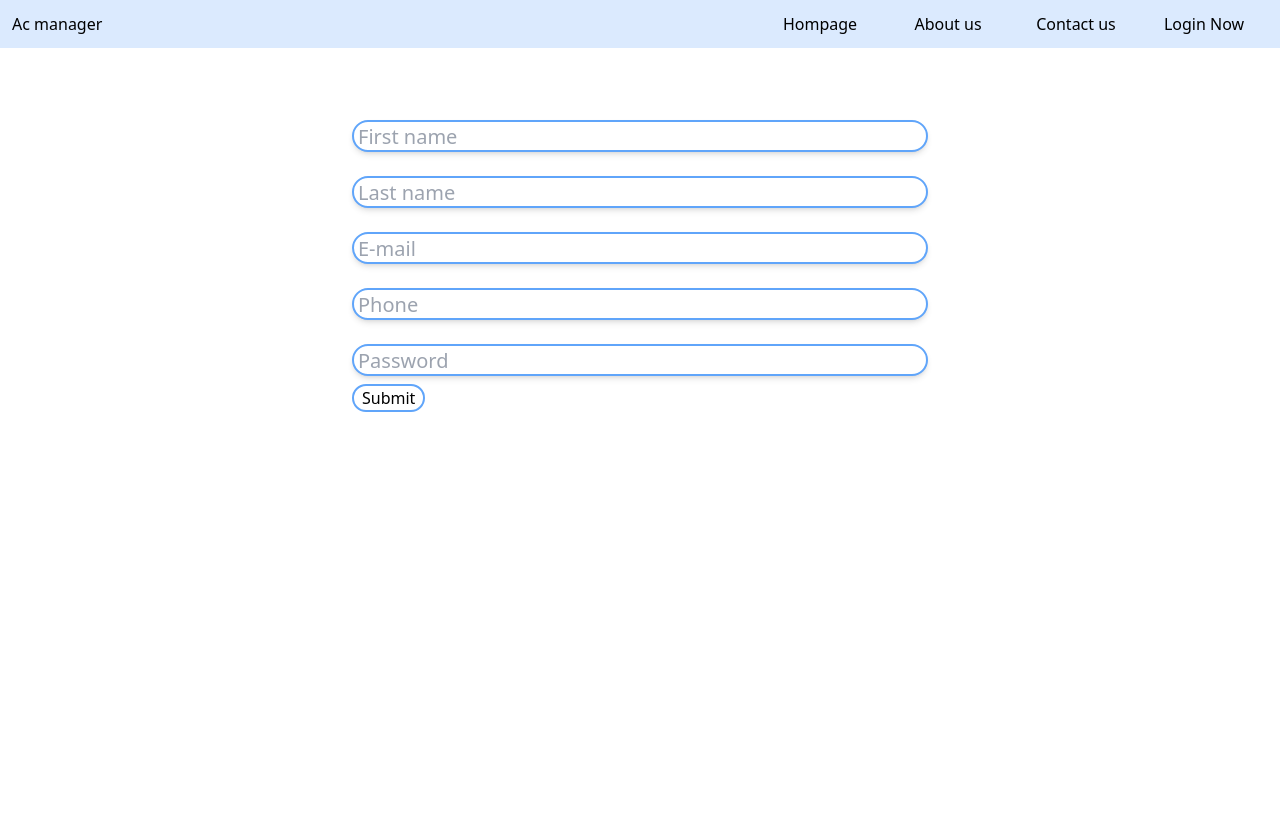
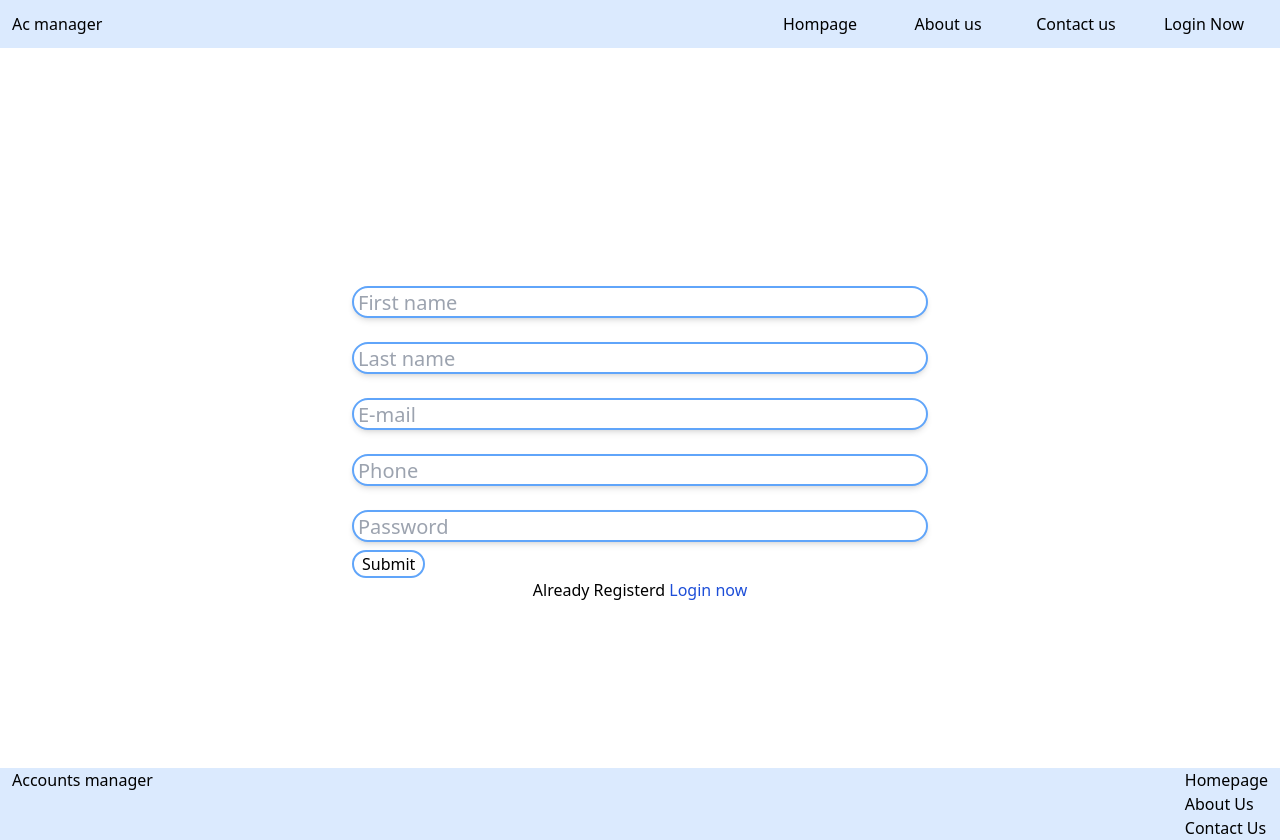
Before and after one commit to surendraSinghKamboj/accounts-manger, a Next.js app: page /Signup in a window 1280 px wide. Before the commit the page ends 800 px from the top, so only its background shows below. Built offline with nearby package versions, Linux system fonts and the light colour scheme.

Commit message:
Footer , Signup and Login

```diff
--- a/package.json
+++ b/package.json
@@ -9,6 +9,7 @@
 		"lint": "next lint"
 	},
 	"dependencies": {
+		"framer-motion": "^10.10.0",
 		"mongoose": "^7.0.3",
 		"next": "13.2.4",
 		"react": "18.2.0",
--- a/src/components/Footer.jsx
+++ b/src/components/Footer.jsx
@@ -1,9 +1,25 @@
-import React from 'react'
+import Link from "next/link";
+import React from "react";
 
 const Footer = () => {
-  return (
-    <div>Footer</div>
-  )
-}
+	return (
+		<footer className="flex w-full bg-blue-100 sm:flex px-3 justify-center">
+			<div className="w-full sm:w-36 flex-grow">
+				<h3>Accounts manager</h3>
+			</div>
+			<ul className="flex-col">
+				<Link href={"/"}>
+					<li>Homepage</li>
+				</Link>
+				<Link href={"/aboutus"}>
+					<li>About Us</li>
+				</Link>
+				<Link href={"/contactus"}>
+					<li>Contact Us</li>
+				</Link>
+			</ul>
+		</footer>
+	);
+};
 
-export default Footer
+export default Footer;
--- a/src/pages/Login.jsx
+++ b/src/pages/Login.jsx
@@ -1,6 +1,7 @@
 import React, { useState } from "react";
 import Navbar from "@/components/Navbar";
 import Input from "@/components/Input";
+import Link from "next/link";
 
 const Login = () => {
 	const navMenu = [
@@ -26,7 +27,7 @@ const Login = () => {
 	return (
 		<>
 			<Navbar navMenu={navMenu} />
-			<section className="flex justify-center">
+			<section className="flex justify-center flex-col items-center min-h-[90vh]">
 				<form
 					onSubmit={handleSubmit}
 					className="relative w-full sm:w-9/12 py-9 flex justify-center items-center"
@@ -49,6 +50,9 @@ const Login = () => {
 						Submit
 					</button>
 				</form>
+				<p>
+					New user <Link href="/Signup"><span className="text-blue-700">Create account</span></Link>
+				</p>
 			</section>
 		</>
 	);
--- a/src/pages/Signup.jsx
+++ b/src/pages/Signup.jsx
@@ -1,6 +1,7 @@
 import React, { useState } from "react";
 import Navbar from "@/components/Navbar";
 import Input from "@/components/Input";
+import Link from "next/link";
 
 const Signup = () => {
 	const navMenu = [
@@ -22,15 +23,18 @@ const Signup = () => {
 		setData({ ...data, [e.target.name]: e.target.value });
 	};
 
-  const handleSubmit = (e)=>{
-    e.preventDefault();
-  }
+	const handleSubmit = (e) => {
+		e.preventDefault();
+	};
 
 	return (
 		<>
 			<Navbar navMenu={navMenu} />
-			<section className="flex justify-center">
-				<form onSubmit={handleSubmit} className="relative w-full sm:w-9/12 py-9 flex justify-center items-center">
+			<section className="flex justify-center flex-col items-center  min-h-[90vh]">
+				<form
+					onSubmit={handleSubmit}
+					className="relative w-full sm:w-9/12 py-9 flex justify-center items-center"
+				>
 					<div className="w-[80%] sm:w-[60%] sm:mt-3 flex justify-center items-center flex-col">
 						<Input
 							onChange={handleChange}
@@ -63,8 +67,17 @@ const Signup = () => {
 							type="password"
 						/>
 					</div>
-					<button className="absolute bottom-0 left-[10%] sm:left-[20%] border-2 border-blue-400 hover:bg-blue-400 hover:text-white transition-all duration-500 px-2 rounded-full">Submit</button>
+					<button className="absolute bottom-0 left-[10%] sm:left-[20%] border-2 border-blue-400 hover:bg-blue-400 hover:text-white transition-all duration-500 px-2 rounded-full">
+						Submit
+					</button>
 				</form>
+				<p>
+					Already Registerd{" "}
+					<Link href={"/Login"}>
+						{" "}
+						<span className="text-blue-700">Login now</span>{" "}
+					</Link>
+				</p>
 			</section>
 		</>
 	);
--- a/src/pages/_app.js
+++ b/src/pages/_app.js
@@ -1,5 +1,9 @@
 import '@/styles/globals.css'
+import Footer from "@/components/Footer";
 
 export default function App({ Component, pageProps }) {
-  return <Component {...pageProps} />
+  return <>
+    <Component {...pageProps} />
+    <Footer />
+  </>
 }
--- a/src/pages/aboutus.jsx
+++ b/src/pages/aboutus.jsx
@@ -20,7 +20,7 @@ const aboutus = () => {
 	return (
 		<>
 			<Navbar navMenu={navMenu} />
-			<section className="flex justify-center m-auto items-center flex-col sm:w-10/12 w-[94%]">
+			<section className="flex justify-center m-auto items-center flex-col sm:w-10/12 w-[94%]  min-h-[90vh]">
 				<h3>About Us</h3>
 				{aboutData.map((item) => (
 					<div key={useId()}>
--- a/src/pages/contactus.jsx
+++ b/src/pages/contactus.jsx
@@ -19,7 +19,7 @@ const contactus = () => {
 		<>
 			<Navbar navMenu={navMenu} />
 
-			<section className="flex justify-center m-auto items-center flex-col sm:w-10/12 w-[94%]">
+			<section className="flex justify-center m-auto items-center flex-col sm:w-10/12 w-[94%]  min-h-[90vh]">
 				<h3>Contact Us</h3>
 				{contactData.map((item) => (
 					<div key={useId()}>
--- a/src/pages/index.js
+++ b/src/pages/index.js
@@ -1,4 +1,4 @@
-import Footer from "@/components/Footer";
+
 import Navbar from "@/components/Navbar";
 import Head from "next/head";
 import Link from "next/link";
@@ -36,7 +36,7 @@ export default function Home() {
 					</div>
 				</div>
 			</section>
-			<Footer />
+
 		</>
 	);
 }
```
Also changed, not shown: 1 other file (tests, documents, lock files or other folders).
